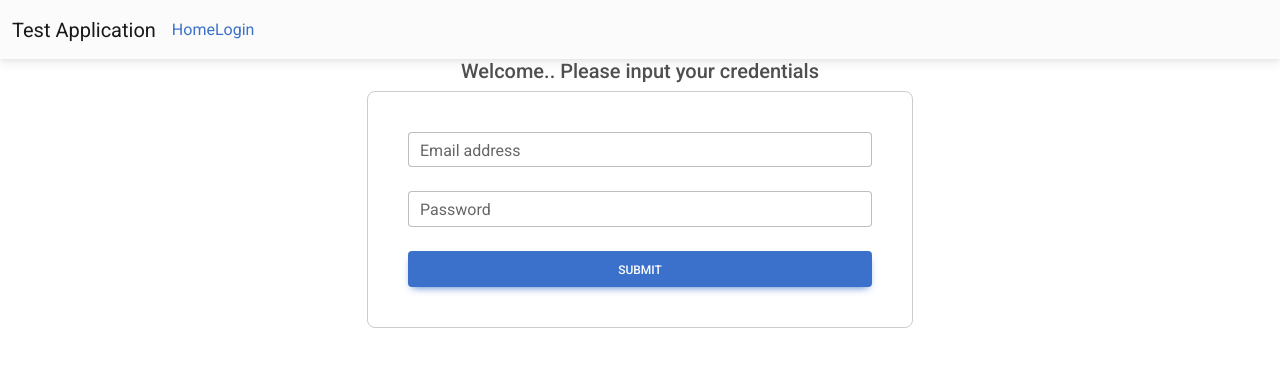
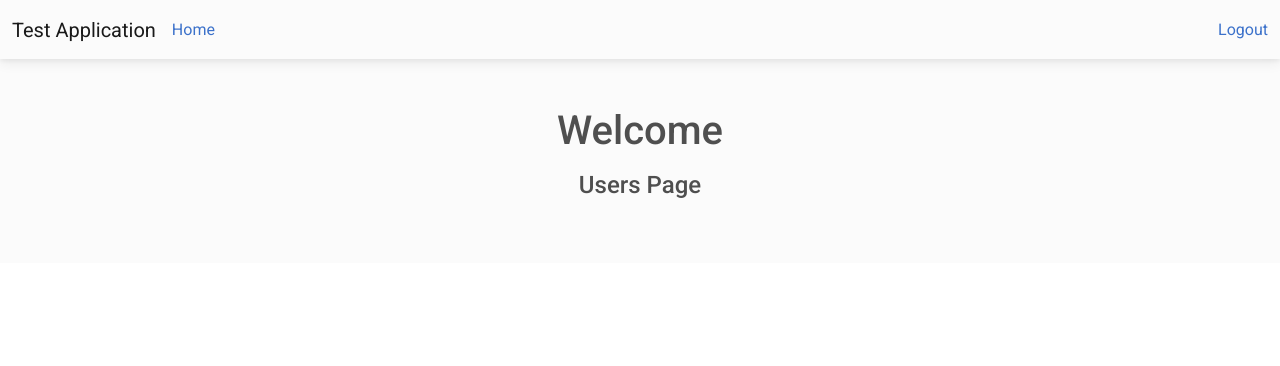
Before and after one commit to Lambertn33/web-test-frontend, a React (Create React App) app: page /protected in a window 1280 px wide. Before the commit this address led to /login. Shown: the top 366 px of the page. Built offline with nearby package versions, Linux system fonts and the light colour scheme; sample sign-in values are in the browser's storage.

Commit message:
feat: add protected routes and complete login

```diff
--- a/src/App.jsx
+++ b/src/App.jsx
@@ -1,13 +1,13 @@
-import React, { useState } from "react";
+import React from "react";
 import { BrowserRouter as Router, Routes, Route } from "react-router-dom";
 
-import CheckAuthPage from "./components/public/CheckAuth";
 import HomePage from "./components/private/Home";
 import LoginPage from "./components/public/Login";
 import WelcomePage from "./components/public/Welcome";
 
 import Navbar from "./components/reusable/Navbar";
 import "./App.css";
+import { CheckAuth } from "./components/public/CheckAuth";
 
 function App() {
   return (
@@ -16,9 +16,11 @@ function App() {
         <>
           <Navbar />
           <Routes>
-            <Route path="/protected" element={<CheckAuthPage Component={HomePage} />} />
             <Route exact path="/login" element={<LoginPage />} />
             <Route exact path="/" element={<WelcomePage />} />
+            <Route path="/protected" element={<CheckAuth>
+                <HomePage />
+            </CheckAuth>}  />
           </Routes>
         </>
       </Router>
--- a/src/components/private/Home.jsx
+++ b/src/components/private/Home.jsx
@@ -1,9 +1,16 @@
-import React from "react";
+import React, { useEffect, useState } from "react";
 
 export default function Home() {
+  const [user, setUser] = useState({});
+  useEffect(() => {
+    const authenticatedUser = JSON.parse(localStorage.getItem("currentUser"));
+    if (authenticatedUser) {
+      setUser(authenticatedUser);
+    }
+  }, []);
   return (
     <div className="p-5 text-center bg-light">
-      <h1 className="mb-3">Welcome</h1>
+      <h1 className="mb-3">Welcome {user.names}</h1>
       <h4 className="mb-3">Users Page</h4>
     </div>
   );
--- a/src/components/public/CheckAuth.jsx
+++ b/src/components/public/CheckAuth.jsx
@@ -1,11 +1,10 @@
 import React from "react";
 import { Navigate } from "react-router-dom";
 
-function CheckAuth(Component) {
-  const auth = false;
-  // logic
-
-    return auth ? <Component /> : <Navigate to="/login" />
+export function CheckAuth({ children }) {
+  const user = localStorage.getItem("currentUser");
+  if (!user) {
+    return <Navigate to="/login" />;
+  }
+  return children;
 }
-
-export default CheckAuth;
--- a/src/components/reusable/Navbar.jsx
+++ b/src/components/reusable/Navbar.jsx
@@ -8,13 +8,17 @@ import {
   MDBNavbarToggler,
   MDBNavbarNav,
   MDBNavbarItem,
-  MDBNavbarLink,
   MDBCollapse,
 } from "mdb-react-ui-kit";
 
 export default function Navbar() {
   const [showNav, setShowNav] = useState(false);
+  const authenticatedUser = JSON.parse(localStorage.getItem("currentUser"));
 
+  function logout() {
+    localStorage.removeItem("currentUser");
+    window.location.reload();
+  }
   return (
     <MDBNavbar expand="lg" light bgColor="light">
       <MDBContainer fluid>
@@ -30,12 +34,17 @@ export default function Navbar() {
         <MDBCollapse navbar show={showNav}>
           <MDBNavbarNav>
             <MDBNavbarItem>
-                <Link to="/"> Home </Link>
-            </MDBNavbarItem>
-            <MDBNavbarItem>
-              <Link to="/login">Login</Link>
+              <Link to="/"> Home </Link>
             </MDBNavbarItem>
           </MDBNavbarNav>
+          {!authenticatedUser ? (
+            <Link to="/login">Login</Link>
+          ) : (
+            <Link to="#" onClick={logout}>
+              {" "}
+              Logout{" "}
+            </Link>
+          )}
         </MDBCollapse>
       </MDBContainer>
     </MDBNavbar>
--- a/src/services/auth.services.js
+++ b/src/services/auth.services.js
@@ -1,13 +1,14 @@
 import axios from 'axios';
 import jwt_decode from "jwt-decode";
 
+// change url in large project
 const authUrl = 'http://localhost:5000/api/login';
 
 export async function login(email, password) {
     let response = await axios.post(authUrl, { email, password });
     let { token } = response.data;
-    let currentUser = jwt_decode(token);
-    localStorage.setItem('currentUser', currentUser);
+    let { authenticatedUser: currentUser }= jwt_decode(token);
+    localStorage.setItem('currentUser', JSON.stringify(currentUser));
 }
 
 export function getCurrentUser() {
```
